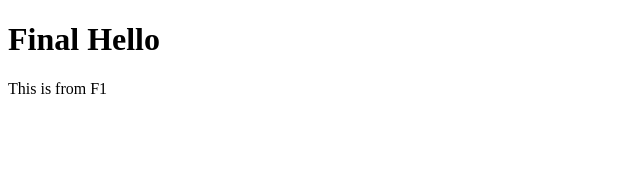
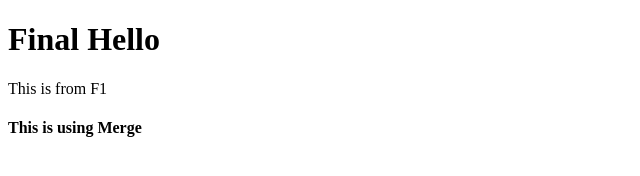
Before and after one commit to muzammil-baig/LocalFinal, a plain HTML site: page index.html in a window 1280 px wide. Shown: the whole page, without its empty margins (0-640 px from the left). Drawn offline with Linux system fonts and the light colour scheme.

Commit message:
Using Merge

```diff
--- a/index.html
+++ b/index.html
@@ -8,5 +8,6 @@
 <body>
     <h1> Final Hello </h1>
     <p>This is from F1</p>
+    <h4>This is using Merge</h4>
 </body>
 </html>
```
